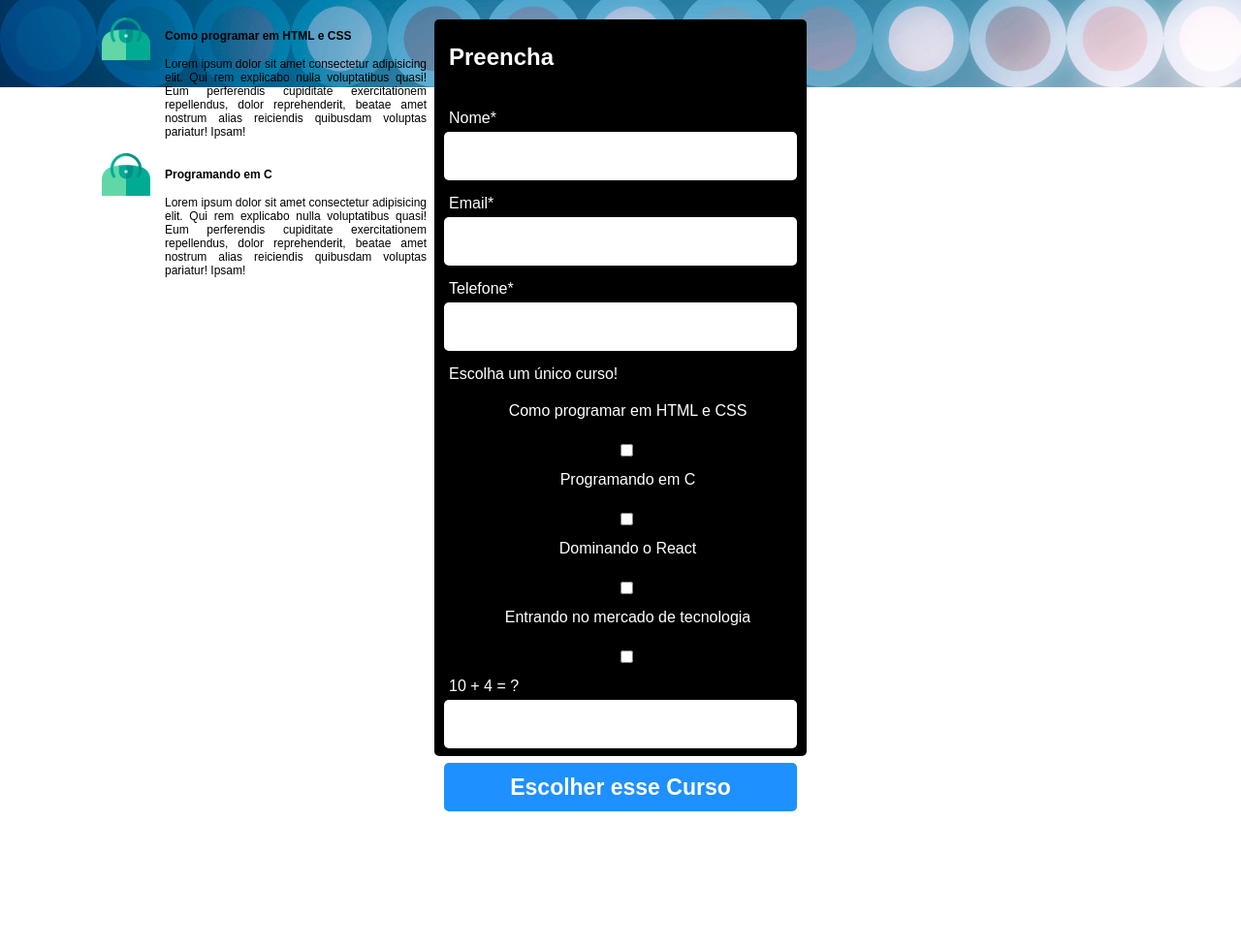
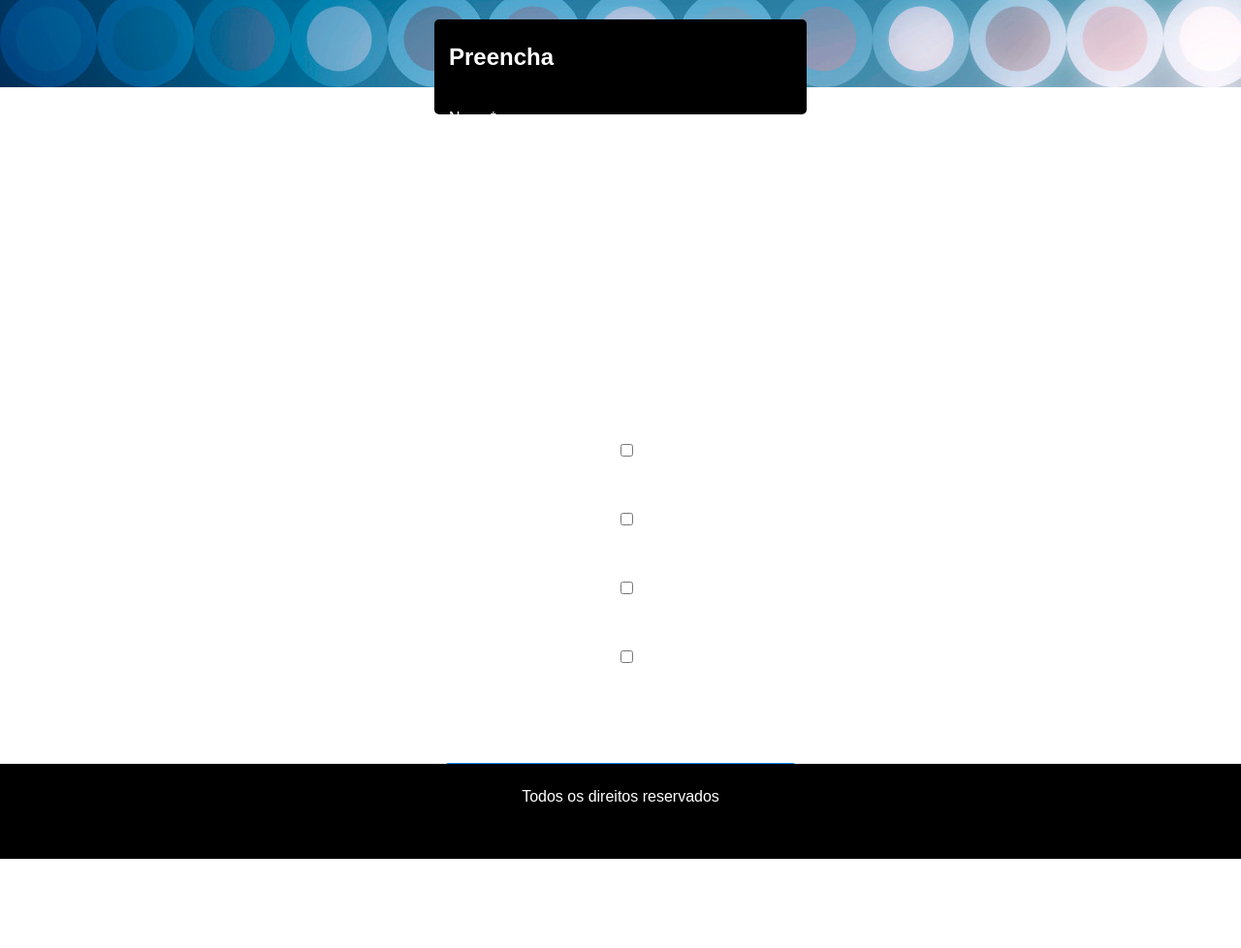
Before and after one commit to mxthunder123/Landing-Page, a plain HTML site: page index.html in a window 1280 px wide. Shown: the part 700-1678 px from the top of the page at 97% size. After the commit the page ends 1586 px from the top, so only its background shows below. Drawn offline with Linux system fonts and the light colour scheme; a script that the page names is missing.

Commit message:
Update style.css

```diff
--- a/style.css
+++ b/style.css
@@ -63,7 +63,7 @@
 .div-form{
     width:30%;
     background-color:black;
-    height: 95vh;
+    height: 98px;
     margin:auto;
     position:relative;
     top: -70px;
```
